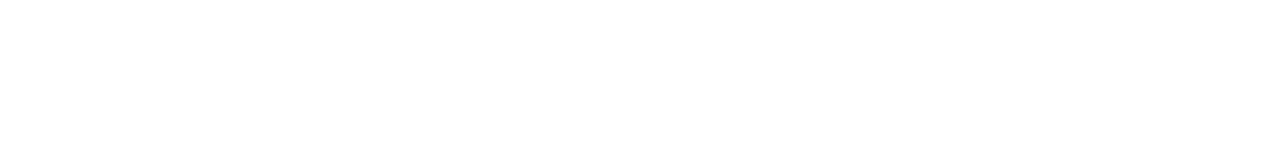
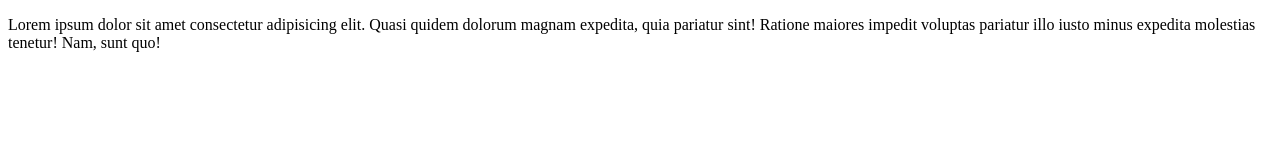
Before and after one commit to LucasFernandez91/git-avanzado, a plain HTML site: page index.html in a window 1280 px wide. Drawn offline with Linux system fonts and the light colour scheme.

Commit message:
cree un parrafo

```diff
--- a/index.html
+++ b/index.html
@@ -6,6 +6,8 @@
     <title>Document</title>
 </head>
 <body>
-
+    <p>
+        Lorem ipsum dolor sit amet consectetur adipisicing elit. Quasi quidem dolorum magnam expedita, quia pariatur sint! Ratione maiores impedit voluptas pariatur illo iusto minus expedita molestias tenetur! Nam, sunt quo!
+    </p>
 </body>
 </html>
```
